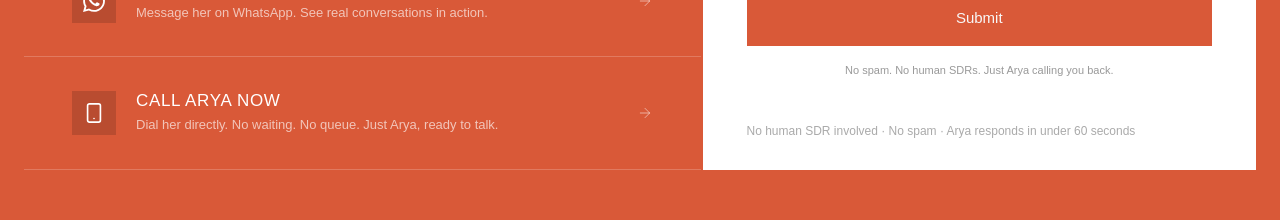
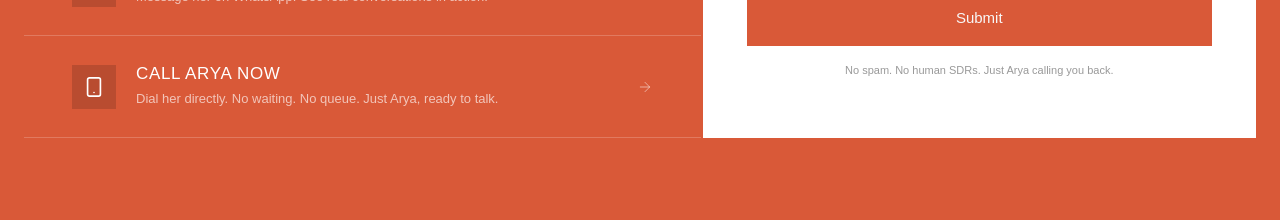
Before and after one commit to kkeyxxvii/houseofagents-website, a Next.js app: page /try-ai-agent in a window 1280 px wide. Shown: the part 5180-5400 px from the top of the page. Built offline with nearby package versions, Linux system fonts and the light colour scheme; a web font is replaced by a local one.

Commit message:
TalkToArya: remove trust line from form card
Co-Authored-By: Claude Sonnet 4.6 <noreply@anthropic.com>

```diff
--- a/app/try-ai-agent/page.tsx
+++ b/app/try-ai-agent/page.tsx
@@ -1009,11 +1009,6 @@ function TalkToAryaSection() {
               </p>
               <TalkToAryaContactForm />
             </div>
-            <div style={{ padding: "0 44px 28px" }}>
-              <p style={{ fontSize: 12, color: "#aaaaaa", margin: 0, fontFamily: "Plusjakartasans, Arial, sans-serif", lineHeight: 1.6 }}>
-                No human SDR involved · No spam · Arya responds in under 60 seconds
-              </p>
-            </div>
           </motion.div>
 
         </div>
```
